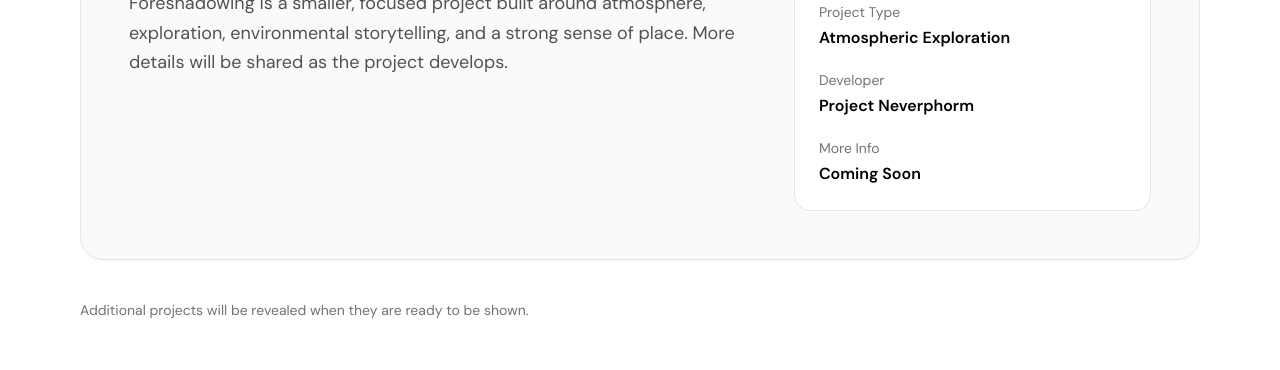
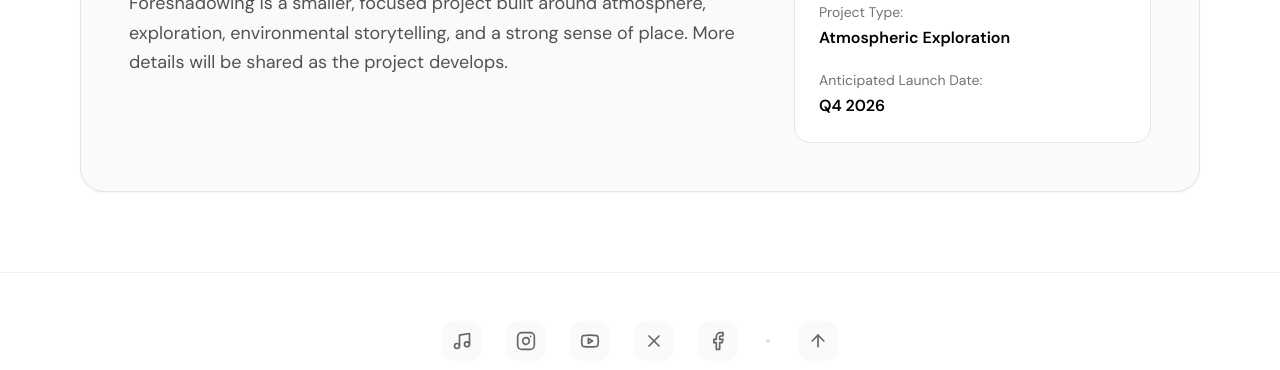
Before and after one commit to Minxci/neverphorm-site, a React (Vite) app in the folder apps/web/: page /games in a window 1280 px wide. Shown: the part 862-1232 px from the top of the page. Built offline with nearby package versions, Linux system fonts and the light colour scheme; the HTML template or start-up script is replaced by a standard one; what pocketbase would draw is missing.

Commit message:
more minor game page updates

```diff
--- a/apps/web/src/pages/Games.jsx
+++ b/apps/web/src/pages/Games.jsx
@@ -60,27 +60,22 @@ export default function Games() {
                 <div className="rounded-2xl bg-white border border-neutral-200 p-6">
                   <div className="space-y-5">
                     <div>
-                      <p className="text-sm text-neutral-500 mb-1">Status</p>
+                      <p className="text-sm text-neutral-500 mb-1">Status:</p>
                       <p className="font-semibold text-black">In Development</p>
                     </div>
 
                     <div>
-                      <p className="text-sm text-neutral-500 mb-1">Project Type</p>
+                      <p className="text-sm text-neutral-500 mb-1">Project Type:</p>
                       <p className="font-semibold text-black">
                         Atmospheric Exploration
                       </p>
                     </div>
 
                     <div>
-                      <p className="text-sm text-neutral-500 mb-1">Developer</p>
+                      <p className="text-sm text-neutral-500 mb-1">Anticipated Launch Date:</p>
                       <p className="font-semibold text-black">
-                        Project Neverphorm
+                        Q4 2026
                       </p>
-                    </div>
-
-                    <div>
-                      <p className="text-sm text-neutral-500 mb-1">More Info</p>
-                      <p className="font-semibold text-black">Coming Soon</p>
                     </div>
                   </div>
                 </div>
@@ -88,9 +83,7 @@ export default function Games() {
             </div>
           </div>
 
-          <p className="mt-10 text-neutral-500 text-sm">
-            Additional projects will be revealed when they are ready to be shown.
-          </p>
+
         </div>
       </section>
     </main>
```
